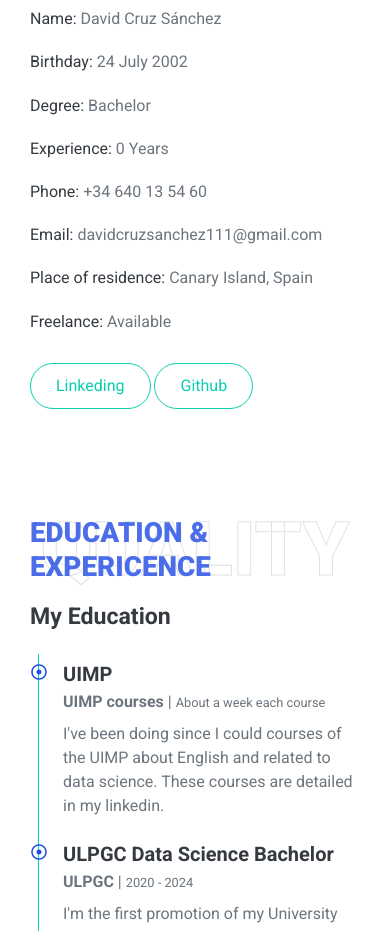
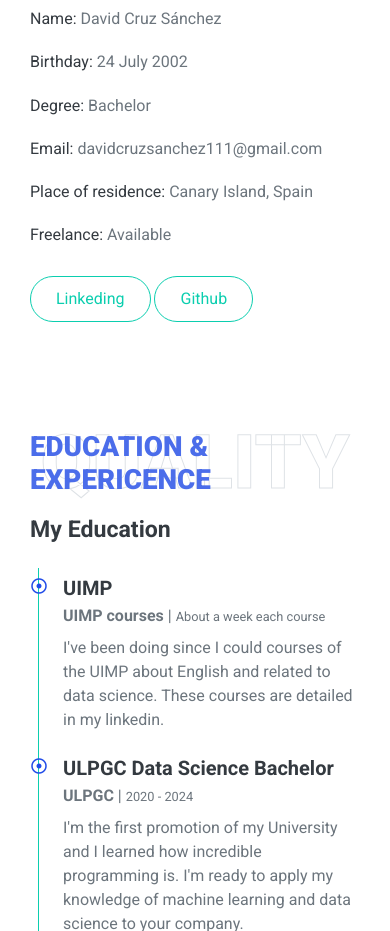
Before and after one commit to Davoestacogido/davoestacogido.github.io, a plain HTML site: page index.html in a window 390 px wide. Shown: the part 1360-2291 px from the top of the page. Drawn offline with nearby package versions, Linux system fonts and the light colour scheme.

Commit message:
no phone

```diff
--- a/index.html
+++ b/index.html
@@ -89,8 +89,6 @@
                         <div class="col-sm-6 py-2"><h6>Name: <span class="text-secondary">David Cruz Sánchez</span></h6></div>
                         <div class="col-sm-6 py-2"><h6>Birthday: <span class="text-secondary">24 July 2002</span></h6></div>
                         <div class="col-sm-6 py-2"><h6>Degree: <span class="text-secondary">Bachelor</span></h6></div>
-                        <div class="col-sm-6 py-2"><h6>Experience: <span class="text-secondary">0 Years</span></h6></div>
-                        <div class="col-sm-6 py-2"><h6>Phone: <span class="text-secondary">+34 640 13 54 60</span></h6></div>
                         <div class="col-sm-6 py-2"><h6>Email: <span class="text-secondary">davidcruzsanchez111@gmail.com</span></h6></div>
                         <div class="col-sm-6 py-2"><h6>Place of residence: <span class="text-secondary">Canary Island, Spain</span></h6></div>
                         <div class="col-sm-6 py-2"><h6>Freelance: <span class="text-secondary">Available</span></h6></div>
```
